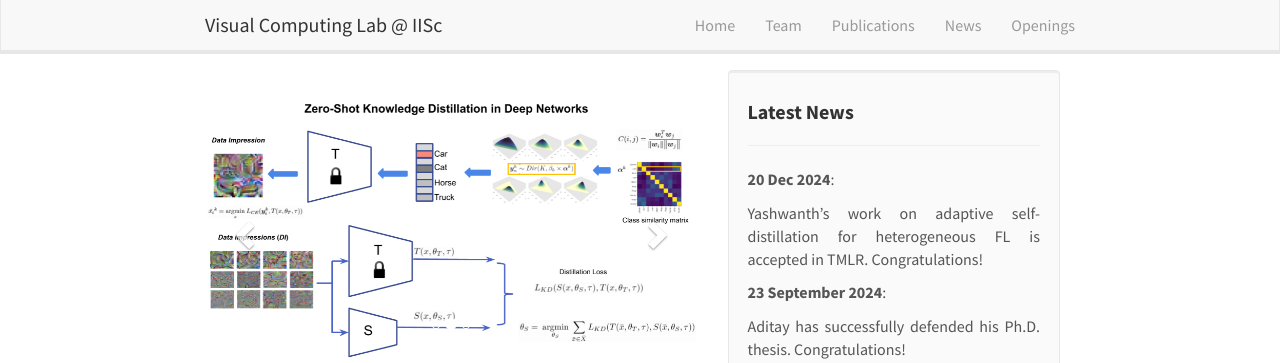
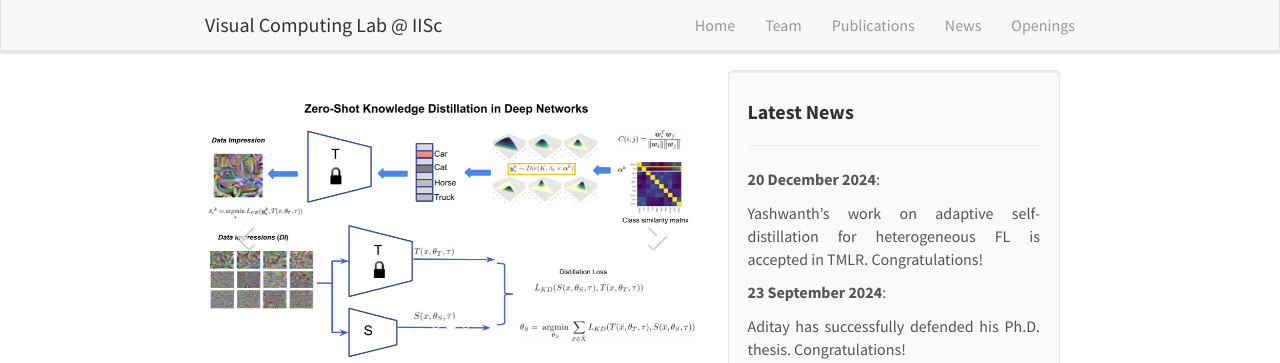
Before and after one commit to vcl-iisc/vclab-website, a Jekyll site: the page built from _pages/home.md, in a window 1280 px wide and 1077 px high. Shown: the top 363 px of the window. Built offline with Jekyll 4.4.1, drawn with Linux system fonts in a browser that asks for light colours; nearby versions of some CDN libraries.

Commit message:
Update news.yml

```diff
--- a/_data/news.yml
+++ b/_data/news.yml
@@ -1,4 +1,4 @@
-- date: 20 Dec 2024
+- date: 20 December 2024
   headline: Yashwanth's work on adaptive self-distillation for heterogeneous FL is accepted in TMLR. Congratulations!
 
 - date: 23 September 2024
```
